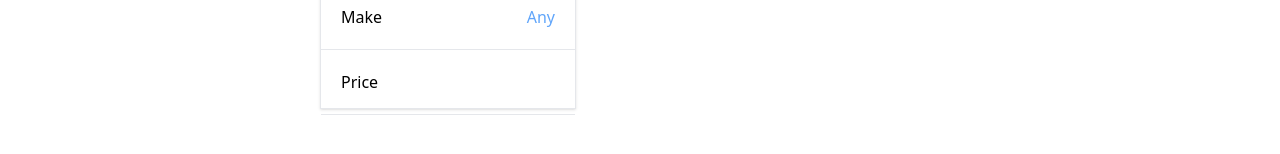
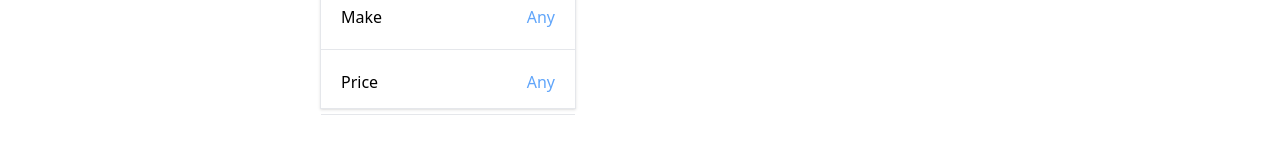
Before and after one commit to tux86/cartrader, a Nuxt app: page /city/1/car in a window 1280 px wide. Shown: the part 278-432 px from the top of the page. Built offline with nearby package versions, Linux system fonts and the light colour scheme.

Commit message:
section 6.end

```diff
--- a/components/Car/SideBar.vue
+++ b/components/Car/SideBar.vue
@@ -1,6 +1,9 @@
 <script setup>
 
 import {useCars} from "~/composables/useCars";
+
+const route = useRoute()
+const router = useRouter()
 
 const {makes} = useCars()
 const modal = ref({
@@ -10,12 +13,31 @@
 })
 
 const city = ref('')
+const priceRange = ref({
+  min: '',
+  max: ''
+})
+
+
+
+const priceRangeText = computed(()=>{
+  const minPrice = route.query.minPrice;
+  const maxPrice = route.query.maxPrice;
+
+  if (!minPrice && !maxPrice) return "Any"
+  else if (!minPrice && maxPrice) {
+    return `< $${maxPrice}`
+  }
+  else if (minPrice && !maxPrice) {
+    return `> $${minPrice}`
+  } else {
+    return `$${minPrice}-$${maxPrice}`
+  }
+})
 
 const updateModal = (key) => {
   modal.value[key] = !modal.value[key]
 }
-
-const route = useRoute()
 
 const onChangeLocation = () => {
   if (!city.value) return ;
@@ -32,11 +54,27 @@
   city.value = ''
 }
 
-
 const onChangeMake = (make) => {
   updateModal('make')
   navigateTo(`/city/${route.params.city}/car/${make}`)
 }
+
+const onChangePrice = ()=>{
+  updateModal('price')
+  if (priceRange.value.max && priceRange.value.min) {
+    if (priceRange.value.min > priceRange.value.max) return;
+  }
+
+
+  router.push({
+    query: {
+      minPrice: priceRange.value.min,
+      maxPrice: priceRange.value.max
+    }
+  })
+}
+
+
 </script>
 
 <template>
@@ -67,9 +105,17 @@
     <!-- MAKE END -->
 
 
+    <!-- PRICE START -->
     <div class="p-5 flex justify-between relative cursor-pointer border-b">
       <h3>Price</h3>
-      <h3 class="text-blue-400 capitalize"></h3>
+      <h3 class="text-blue-400 capitalize" @click="updateModal('price')">{{priceRangeText}}</h3>
+
+      <div class="absolute border shadow left-56 p-5 top-1 -m-1 bg-white" v-if="modal.price">
+        <input class="border p-1 rounded" type="number" placeholder="Min" v-model="priceRange.min"/>
+        <input class="border p-1 rounded" type="number" placeholder="Max" v-model="priceRange.max"/>
+        <button class="bg-blue-400 w-full mt-2 rounded text-white" @click="onChangePrice">Apply</button>
+      </div>
     </div>
+    <!-- PRICE END -->
   </div>
 </template>
```
